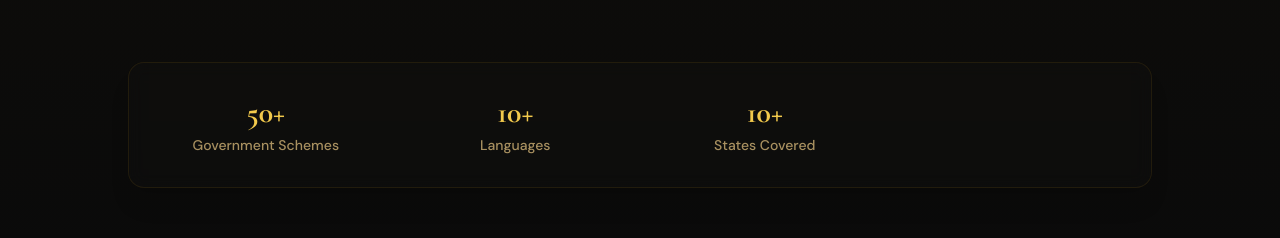
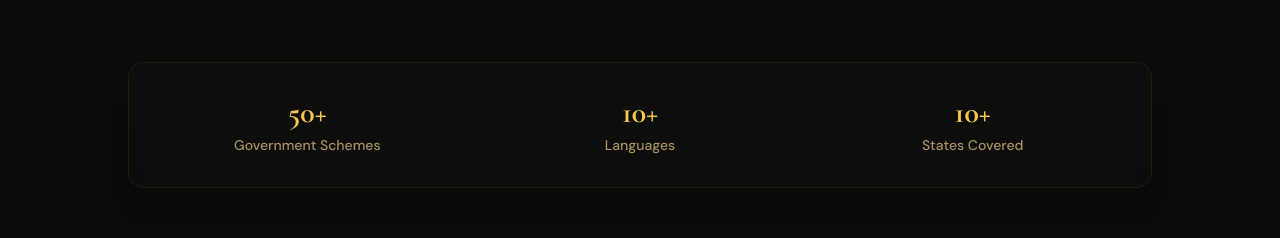
Before and after one commit to Srushti-Kamble14/JanSeva, a Next.js app in the folder frontend/: page / in a window 1280 px wide. Shown: the part 543-781 px from the top of the page. Built offline with nearby package versions, Linux system fonts and the light colour scheme; no server answers.

Commit message:
style: update hero stats section to three-column layout

```diff
--- a/frontend/src/app/(public)/page.js
+++ b/frontend/src/app/(public)/page.js
@@ -69,7 +69,7 @@ export default function Home() {
           initial={{ opacity: 0, scale: 0.95 }}
           animate={{ opacity: 1, scale: 1 }}
           transition={{ delay: 0.3, duration: 0.5 }}
-          className="w-full max-w-5xl grid grid-cols-1 sm:grid-cols-2 md:grid-cols-4 gap-4 sm:gap-6 p-4 sm:p-6 rounded-2xl bg-white/[0.01] border border-[rgba(212,160,23,0.1)] backdrop-blur-sm shadow-xl"
+         className="w-full max-w-5xl grid grid-cols-1 sm:grid-cols-2 lg:grid-cols-3 gap-4 sm:gap-6 p-4 sm:p-6 rounded-2xl bg-white/[0.01] border border-[rgba(212,160,23,0.1)] backdrop-blur-sm shadow-xl"
         >
           {[
             { num: '50+', label: t.governmentSchemes },
```
